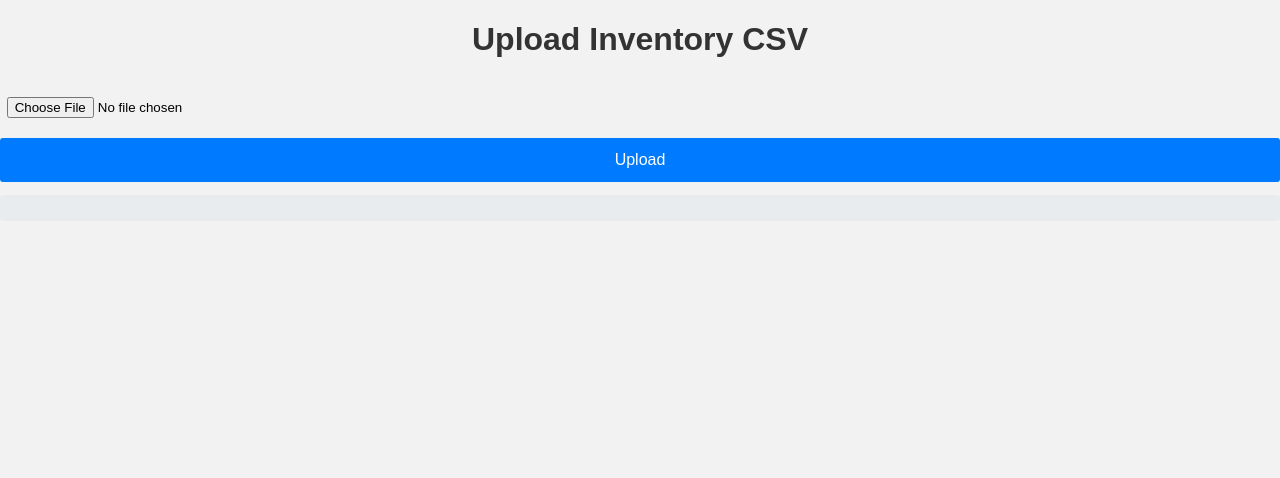
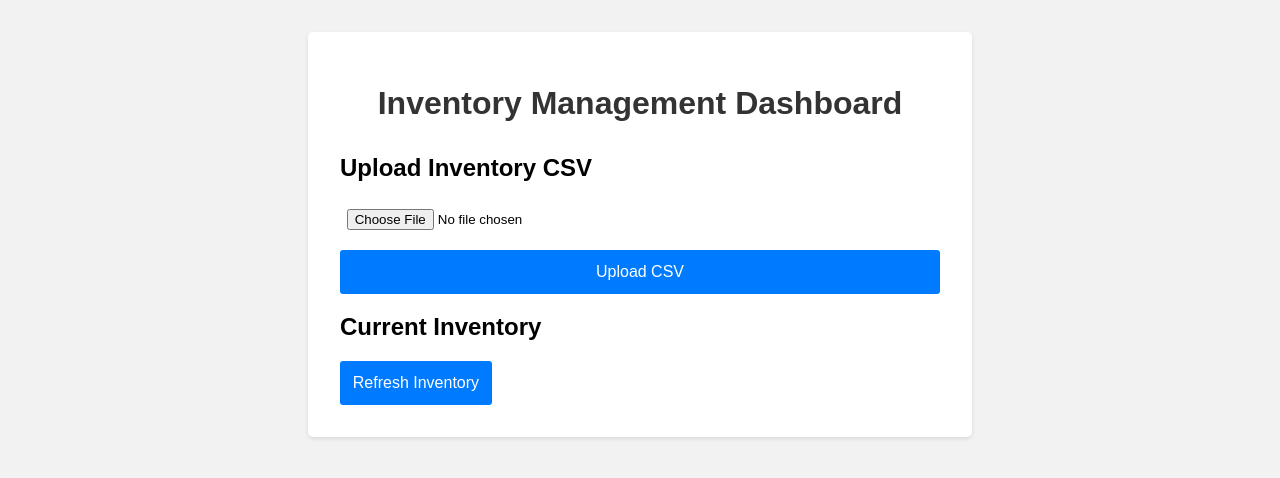
Before and after one commit to krishnaaped/my-frontend-1-, a plain HTML site: page index.html in a window 1280 px wide. Drawn offline with Linux system fonts and the light colour scheme.

Commit message:
Update index.html

```diff
--- a/index.html
+++ b/index.html
@@ -2,16 +2,36 @@
 <html lang="en">
 <head>
   <meta charset="UTF-8">
-  <title>Inventory Management</title>
-  <link rel="stylesheet" href="style.css" />
+  <meta name="viewport" content="width=device-width, initial-scale=1">
+  <title>Inventory Management Dashboard</title>
+  <link rel="stylesheet" href="style.css">
 </head>
 <body>
-  <h1>Upload Inventory CSV</h1>
-  <form id="uploadForm">
-    <input type="file" id="csvFile" accept=".csv" required />
-    <button type="submit">Upload</button>
-  </form>
-  <pre id="result"></pre>
+  <div class="container">
+    <header>
+      <h1>Inventory Management Dashboard</h1>
+    </header>
+
+    <section class="upload-section">
+      <h2>Upload Inventory CSV</h2>
+      <form id="uploadForm">
+        <input type="file" id="csvFile" accept=".csv" required>
+        <button type="submit">Upload CSV</button>
+      </form>
+      <div id="uploadMessage" class="message"></div>
+    </section>
+
+    <section class="inventory-section">
+      <h2>Current Inventory</h2>
+      <button id="refreshBtn">Refresh Inventory</button>
+      <div id="inventoryContainer">
+        <!-- Inventory data will be displayed here -->
+      </div>
+    </section>
+  </div>
+
+  <!-- Toast notification container -->
+  <div id="toast"></div>
 
   <script src="script.js"></script>
 </body>
```
